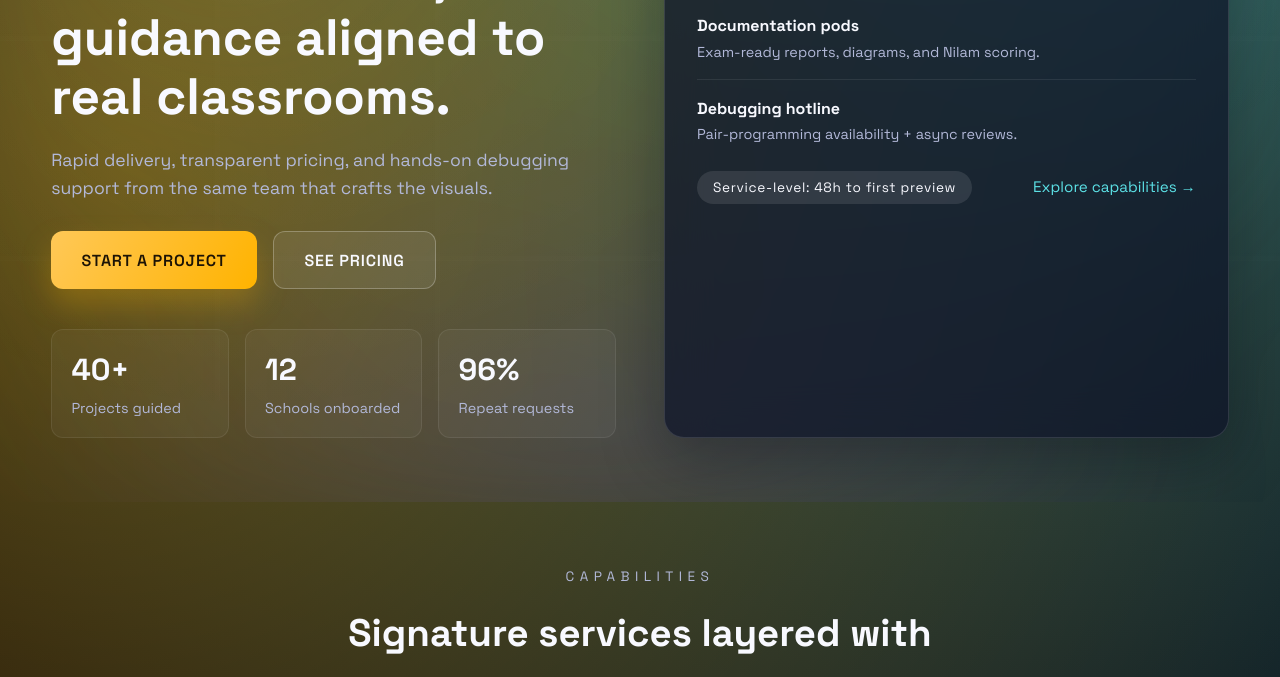
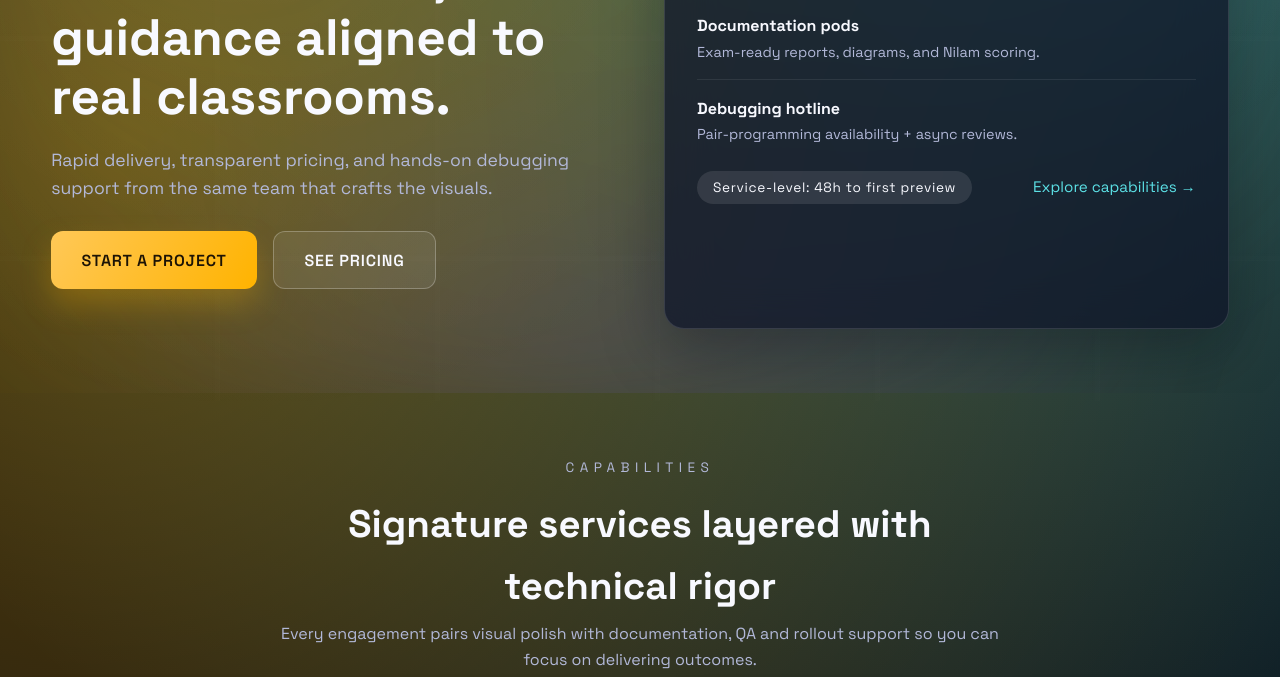
Before and after one commit to Bernard-ctrl/BK-Digital-Solutions, a plain HTML site: page index.html in a window 1280 px wide. Shown: the part 399-1076 px from the top of the page. Drawn offline with nearby package versions, Linux system fonts and the light colour scheme.

Commit message:
Remove fake statistics section from the hero section in index.html

```diff
--- a/index.html
+++ b/index.html
@@ -61,20 +61,6 @@
                 <div class="hero-actions">
                     <a href="#contact" class="btn primary hero-btn">Start a project</a>
                     <a href="pricing.html" class="btn ghost">See pricing</a>
-                </div>
-                <div class="hero-stats">
-                    <div class="stat-card">
-                        <span class="stat-value">40+</span>
-                        <span class="stat-label">Projects guided</span>
-                    </div>
-                    <div class="stat-card">
-                        <span class="stat-value">12</span>
-                        <span class="stat-label">Schools onboarded</span>
-                    </div>
-                    <div class="stat-card">
-                        <span class="stat-value">96%</span>
-                        <span class="stat-label">Repeat requests</span>
-                    </div>
                 </div>
             </div>
             <div class="hero-right">
```
